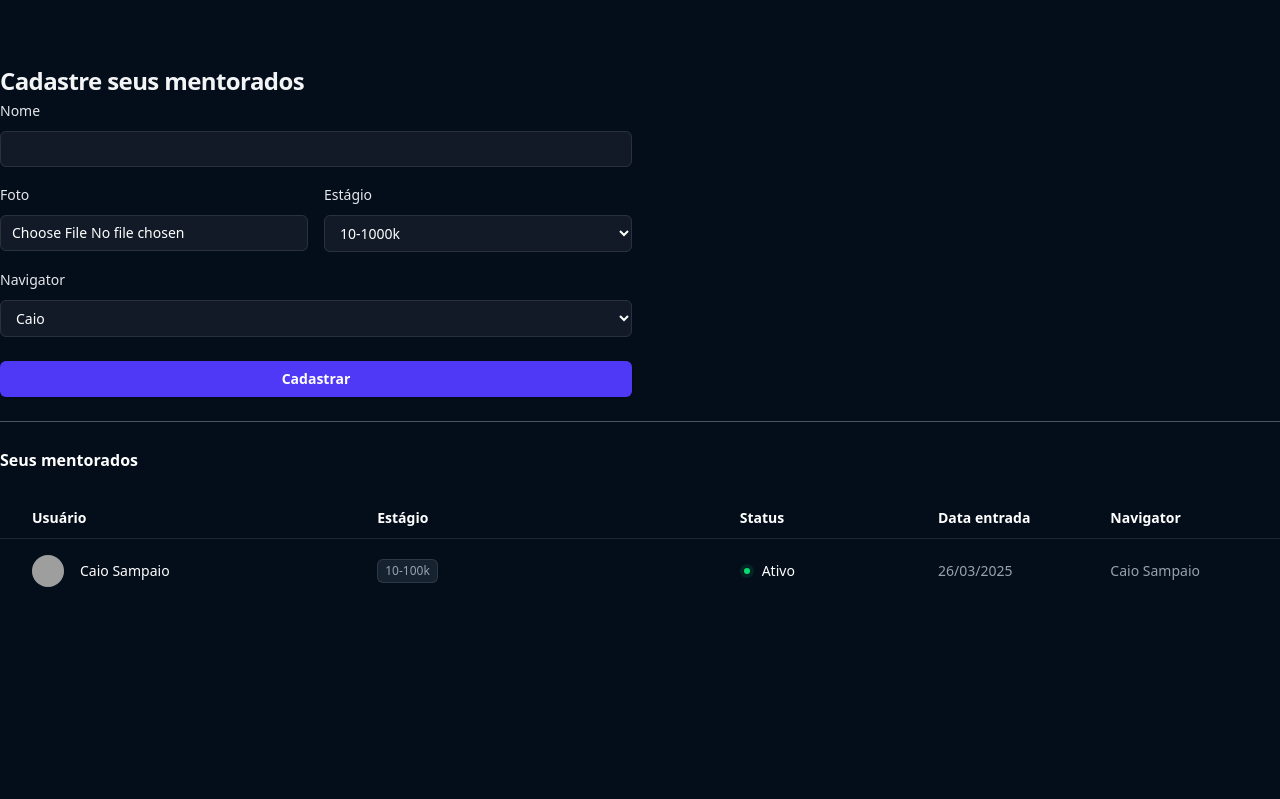
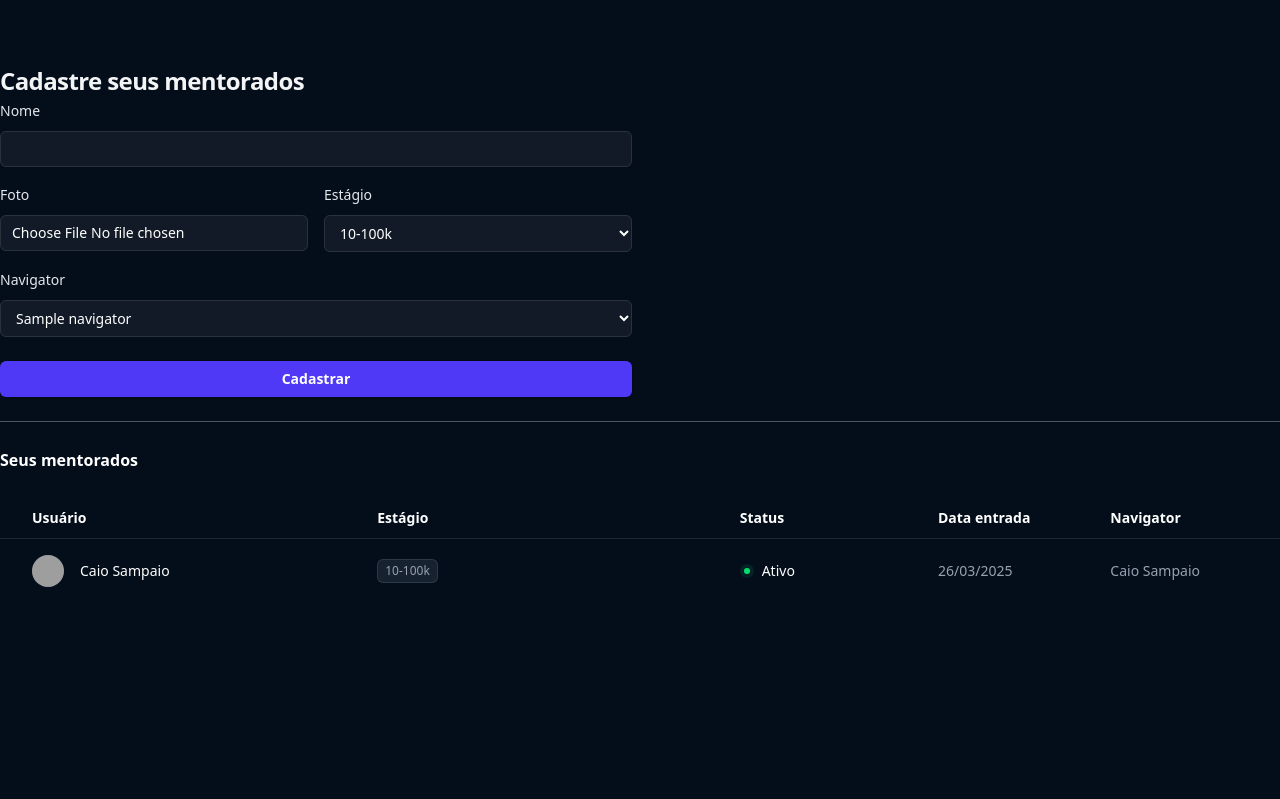
Before and after one commit to pedromakaveli/mentorando, a Django app: page /mentorados/ in a window 1280 px wide. Shown: the part 65-864 px from the top of the page. Run offline with Django 5.2, Linux system fonts and the light colour scheme; tables that the repository leaves empty hold one stand-in row (values such as "Sample post"); grey boxes are pictures that could not be loaded.

Commit message:
Exibe os mentorados e os estagios cadastrados no db diretamente no front

```diff
--- a/mentorados/templates/mentorados.html
+++ b/mentorados/templates/mentorados.html
@@ -70,7 +70,9 @@
                         <div class="mt-2">
                             <select name="estagio" id="" class="block w-full rounded-md bg-white/5 px-3 py-2 text-base text-white outline outline-1 -outline-offset-1 outline-white/10 placeholder:text-gray-500 focus:outline focus:outline-2 focus:-outline-offset-2 focus:outline-indigo-500 sm:text-sm/6">
 
-                                <option class="text-slate-900" value="">10-1000k</option>
+                                {% for estagio in estagios %}
+                                <option class="text-slate-900" value="">{{estagio.1}}</option>
+                                {% endfor %}
 
                             </select>
 
@@ -84,7 +86,9 @@
                         <div class="mt-2">
                             <select name="navigator" id="" class="block w-full rounded-md bg-white/5 px-3 py-2 text-base text-white outline outline-1 -outline-offset-1 outline-white/10 placeholder:text-gray-500 focus:outline focus:outline-2 focus:-outline-offset-2 focus:outline-indigo-500 sm:text-sm/6">
 
-                                <option value="">Caio</option>
+                                {% for navigator in navigators %}
+                                <option value="">{{navigator}}</option>
+                                {% endfor %}
 
                             </select>
 
--- a/mentorados/views.py
+++ b/mentorados/views.py
@@ -1,9 +1,12 @@
 from django.shortcuts import render
 from django.http import HttpResponse
+from .models import Mentorados
+from .models import Navigators
 # Create your views here.
 
 def mentorados (request):
     if request.method == "GET":
-        return render(request, 'mentorados.html')
+        navigators = Navigators.objects.all()
+        return render(request, 'mentorados.html', {'estagios': Mentorados.estagio_choices, 'navigators': navigators})
     elif request.method == "POST":
         ...
```
